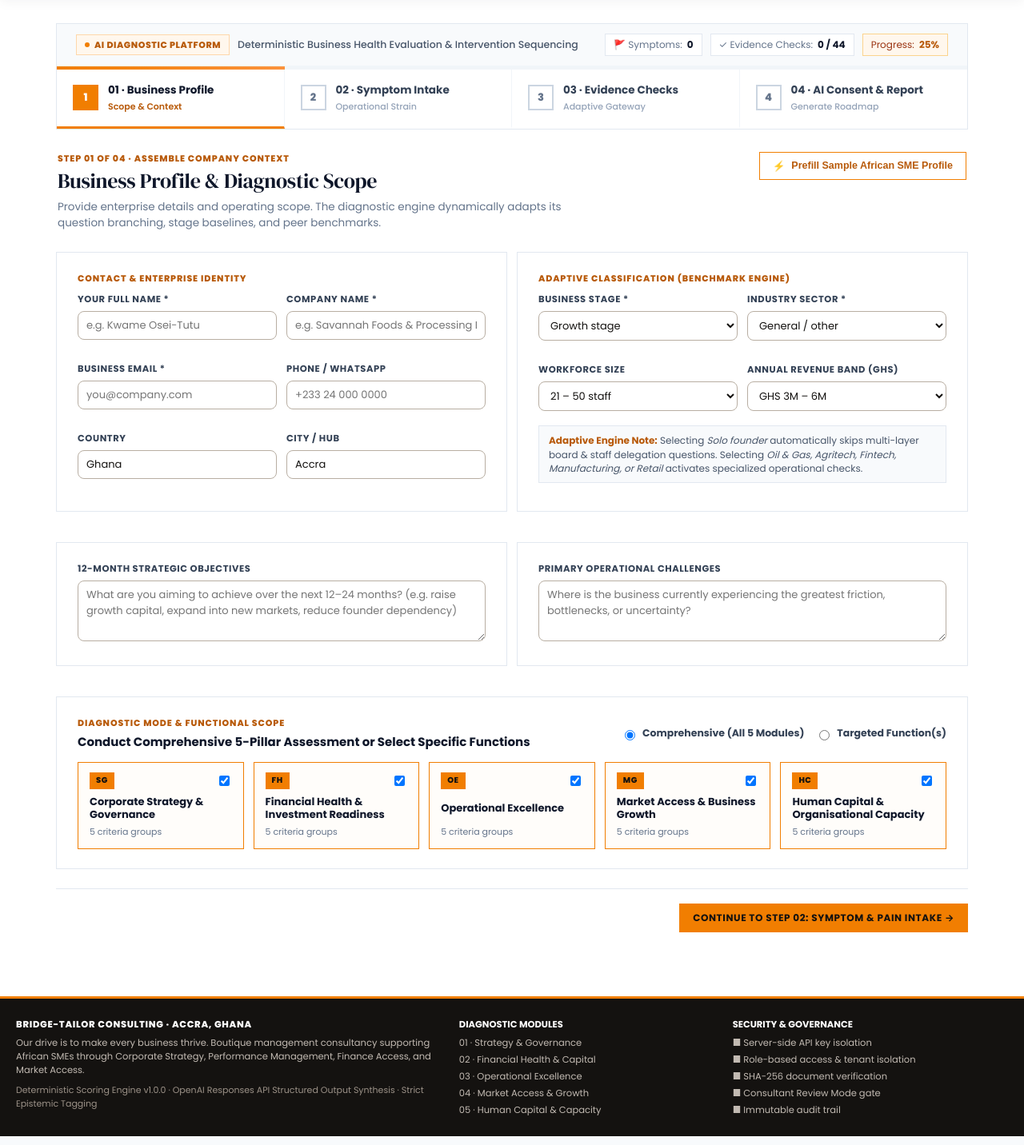
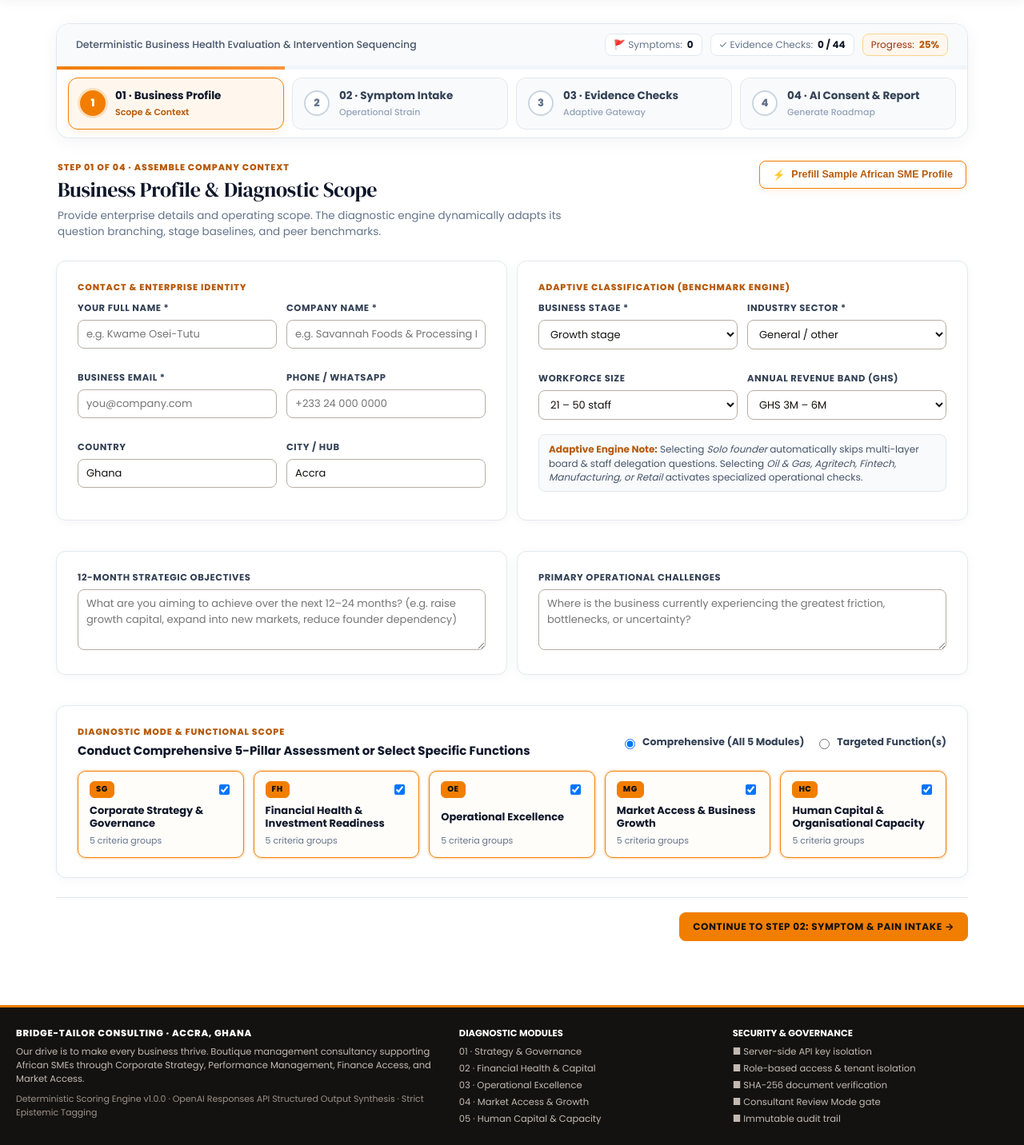
Before and after one commit to eabventures-champion/bridge-tailor, a Laravel app: page /assess in a window 1280 px wide. Shown: the part 99-1531 px from the top of the page at 80% size. Run offline with Laravel 12, Linux system fonts and the light colour scheme; data comes from the database, SQL or seed files in the repository.

Commit message:
Round cards project-wide, remove dark backgrounds, hide prefill button online, and remove badge

```diff
--- a/resources/views/diagnostic/wizard.blade.php
+++ b/resources/views/diagnostic/wizard.blade.php
@@ -107,21 +107,23 @@
         transition: width 0.4s cubic-bezier(0.4, 0, 0.2, 1);
     }
 
-    /* 4 Interactive Step Tabs */
+    /* 4 Interactive Step Tabs - Rounded Cards */
     .bt-wiz-steps-row {
         display: grid;
         grid-template-columns: repeat(4, 1fr);
         background: #ffffff;
+        gap: 10px;
+        padding: 10px 14px;
+        border-radius: 0 0 16px 16px;
     }
     .bt-wiz-step-item {
         display: flex;
         align-items: center;
         gap: 12px;
-        padding: 16px 20px;
-        background: transparent;
-        border: none;
-        border-bottom: 3px solid transparent;
-        border-right: 1px solid #f1f5f9;
+        padding: 12px 14px;
+        background: #f8fafc;
+        border: 1px solid #e2e8f0;
+        border-radius: 12px !important;
         cursor: pointer;
         text-align: left;
         font-family: inherit;
@@ -129,17 +131,21 @@
         position: relative;
     }
     .bt-wiz-step-item:last-child {
-        border-right: none;
+        border-right: 1px solid #e2e8f0;
     }
     .bt-wiz-step-item:hover {
-        background: #f8fafc;
+        background: #f1f5f9;
+        border-color: #cbd5e1;
+        transform: translateY(-1px);
     }
     .bt-wiz-step-item.active {
-        background: #ffffff;
-        border-bottom-color: var(--bt-amber, #f17e01);
+        background: #fff7ed;
+        border-color: var(--bt-amber, #f17e01);
+        box-shadow: 0 4px 12px rgba(241, 126, 1, 0.12) !important;
     }
     .bt-wiz-step-item.completed {
-        background: #fafafa;
+        background: #f0fdf4;
+        border-color: #bbf7d0;
     }
 
     .bt-wiz-step-num {
@@ -676,7 +691,6 @@
             <!-- Meta & Real-Time Stats Strip -->
             <div class="bt-wiz-meta-strip">
                 <div class="bt-wiz-meta-left">
-                    <span class="bt-wiz-pill-badge">AI Diagnostic Platform</span>
                     <span class="bt-wiz-meta-text">Deterministic Business Health Evaluation &amp; Intervention Sequencing</span>
                 </div>
                 <div class="bt-wiz-meta-stats">
--- a/resources/views/layouts/app.blade.php
+++ b/resources/views/layouts/app.blade.php
@@ -32,8 +32,37 @@
         }
         * {
             box-sizing: border-box;
-            border-radius: 0 !important;
-            box-shadow: none !important;
+        }
+
+        /* Project-wide rounded cards, containers, buttons, and form controls */
+        .card,
+        .bt-card,
+        .flat-box,
+        .flat-box-dark {
+            border-radius: 12px !important;
+        }
+        .btn {
+            border-radius: 8px !important;
+        }
+        .field input,
+        .field select,
+        .field textarea,
+        input[type="text"],
+        input[type="email"],
+        input[type="password"],
+        input[type="date"],
+        input[type="file"],
+        select,
+        textarea {
+            border-radius: 8px !important;
+        }
+        .tag,
+        .badge {
+            border-radius: 6px !important;
+        }
+        .bt-table {
+            border-radius: 10px !important;
+            overflow: hidden;
         }
         html {
             height: 100%;
@@ -290,14 +319,16 @@
             font-weight: 700;
             text-transform: uppercase;
             letter-spacing: 0.05em;
-            border: 1px solid var(--bt-ink);
-            background-color: var(--bt-ink);
+            border: 1px solid #334155;
+            background-color: #1e293b;
             color: var(--bt-white);
+            border-radius: 8px !important;
             cursor: pointer;
+            transition: all 0.2s ease;
         }
         .btn:hover {
-            background-color: var(--bt-umber);
-            border-color: var(--bt-umber);
+            background-color: #0f172a;
+            border-color: #0f172a;
         }
         .btn:disabled {
             opacity: 0.35;
@@ -307,6 +338,7 @@
             background-color: var(--bt-amber);
             border-color: var(--bt-amber);
             color: var(--bt-ink);
+            border-radius: 8px !important;
         }
         .btn-amber:hover {
             background-color: #d96f00;
```
Also changed, not shown: other parts of resources/views/diagnostic/wizard.blade.php (+21 -12 lines), other parts of resources/views/layouts/app.blade.php (+26 -17 lines).
